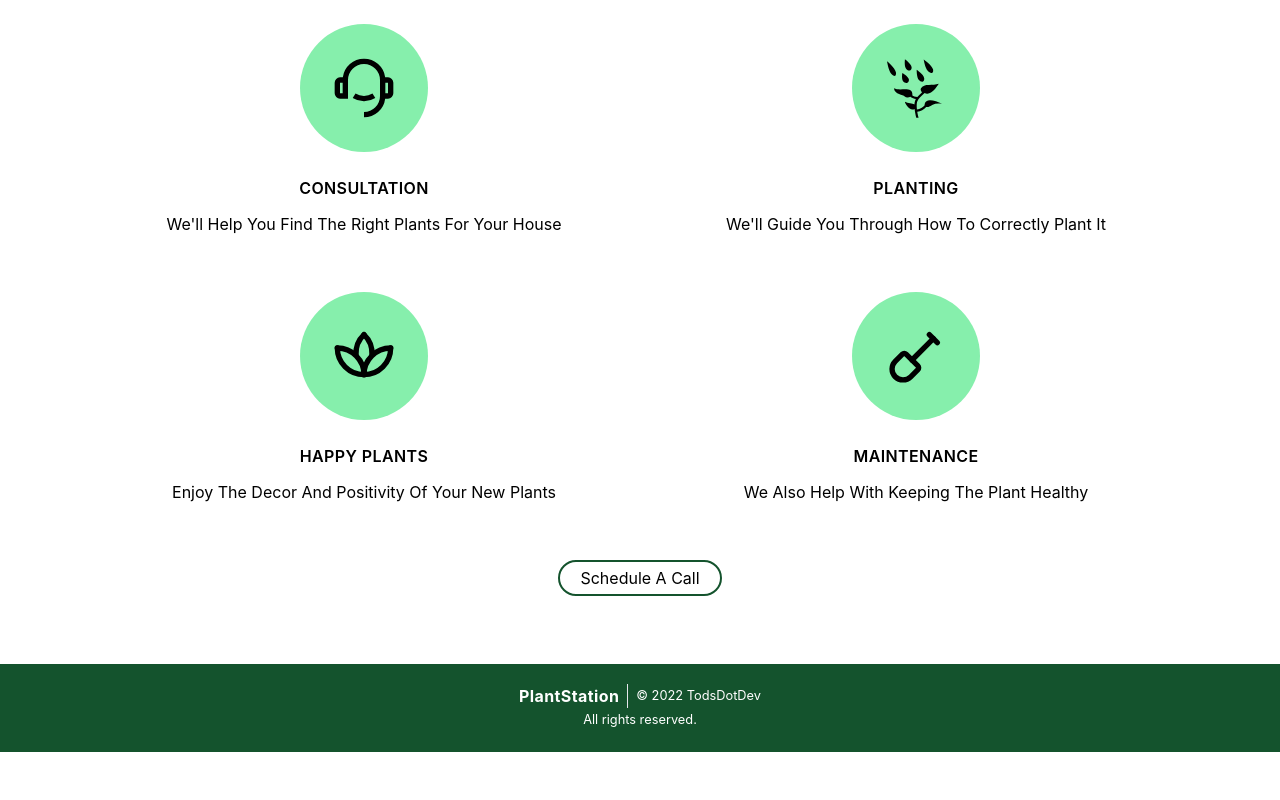
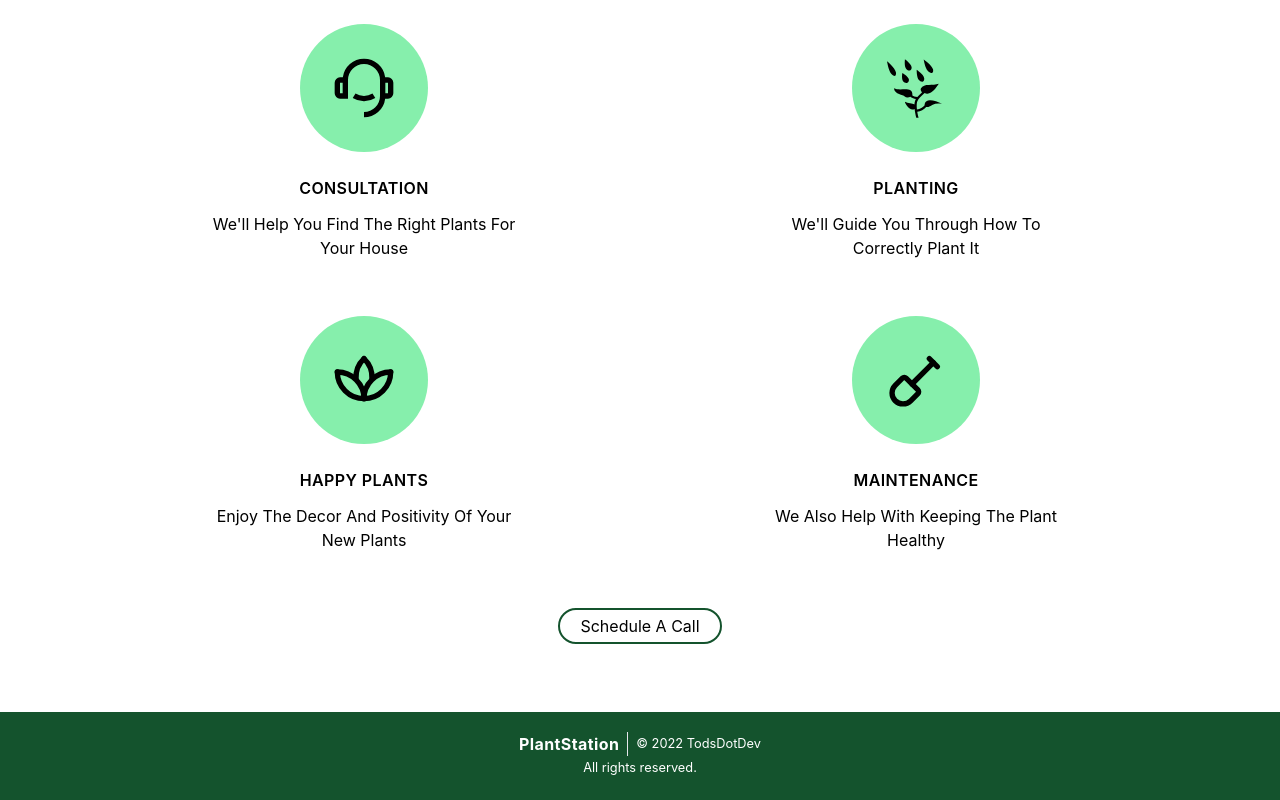
Before and after one commit to toduno/plant-ecommerce-, a React (Create React App) app: page / in a window 1280 px wide. Shown: the part 1505-2305 px from the top of the page. Before the commit the page ends 2257 px from the top, so only its background shows below. Built offline with nearby package versions, Linux system fonts and the light colour scheme.

Commit message:
fix home page style

```diff
--- a/src/pages/home/Home.jsx
+++ b/src/pages/home/Home.jsx
@@ -13,7 +13,7 @@ const Home = () => {
     const h2Style = 'max-w-[60vw] md:max-w-full m-auto text-center my-10 md:my-14 text-xl md:text-2xl'
 
     const containerStyle = 'w-full flex flex-col md:flex-row flex-wrap gap-y-7 md:gap-y-14 gap-x-10 md:items-center justify-center'
-    const divStyle = 'flex md:flex-col lg:flex-row w-full md:w-[40%] justify-center gap-x-4'
+    const divStyle = 'flex md:flex-col lg:flex-row md:w-[40%] justify-center gap-x-4'
     const numStyle = 'md:mb-3 flex items-center justify-center text-white text-xl md:text-2xl lg:text-3xl bg-green-800 rounded-full w-12 md:w-14 lg:w-16 h-12 md:h-14 lg:h-16 font-semibold'
     const divH4PStyle = 'max-w-xs'
     const h4Style = 'tracking-wide font-semibold uppercase'
@@ -24,6 +24,7 @@ const Home = () => {
     const iconStyle = 'w-16 h-16'
     const iconDivStyle = 'flex items-center justify-center  bg-green-300 rounded-full w-32 h-32 mb-3'
     const iconContainerStyle = 'text-center md:w-[40%] flex flex-col gap-y-2 md:gap-y-3 items-center'
+    const pStyle = 'max-w-xs'
 
     const telephone = '123456789'
 
@@ -37,7 +38,7 @@ const Home = () => {
             </div>
         </div>
 
-        <div className='pl-2'>
+        <div className='pl-2 flex flex-col items-center justify-center'>
             <h2 className={h2Style}>Why You Should Keep <span className='text-green-900'><b>Indoor Plants</b></span></h2>
 
             <div className={containerStyle}>
@@ -95,33 +96,33 @@ const Home = () => {
                 <div className={iconContainerStyle}>
                     <div className={iconDivStyle}><RiCustomerService2Line className={iconStyle} /></div>
                     <h4 className={h4Style}>Consultation</h4>
-                    <p>We'll Help You Find The Right Plants For Your House</p>
+                    <p className={pStyle}>We'll Help You Find The Right Plants For Your House</p>
                 </div>
 
                 <div className={iconContainerStyle}>
                     <div className={iconDivStyle}><GiPlantWatering className={iconStyle}  /></div>
                     <h4 className={h4Style}>Planting</h4>
-                    <p>We'll Guide You Through How To Correctly Plant It</p>
+                    <p className={pStyle}>We'll Guide You Through How To Correctly Plant It</p>
                 </div>
 
                 <div className={iconContainerStyle}>
                     <div className={iconDivStyle}><TbPlant2 className={iconStyle} /></div>
                     <h4 className={h4Style}>Happy Plants</h4>
-                    <p>Enjoy The Decor And Positivity Of Your New Plants</p>
+                    <p className={pStyle}>Enjoy The Decor And Positivity Of Your New Plants</p>
                 </div>
 
                 <div className={iconContainerStyle}>
                     <div className={iconDivStyle}><TbShovel className={iconStyle} /></div>
                     <h4 className={h4Style}>Maintenance</h4>
-                    <p>We Also Help With Keeping The Plant Healthy</p>
+                    <p className={pStyle}>We Also Help With Keeping The Plant Healthy</p>
                 </div>
             </div>
 
-            <Link id='contact' >
-                <a href={`tel: ${telephone}`}>
-                    <button className='border-2 border-green-900 bg-white rounded-full px-5 py-1 hover:text-white hover:bg-green-900 m-auto mt-10 md:mt-14'>Schedule A Call</button>
-                </a>
-            </Link>
+
+            <a id='contact' href={`tel: ${telephone}`}>
+                <button className='border-2 border-green-900 bg-white rounded-full px-5 py-1 hover:text-white hover:bg-green-900 m-auto mt-10 md:mt-14'>Schedule A Call</button>
+            </a>
+
         </div>
     </div>
   )
```
